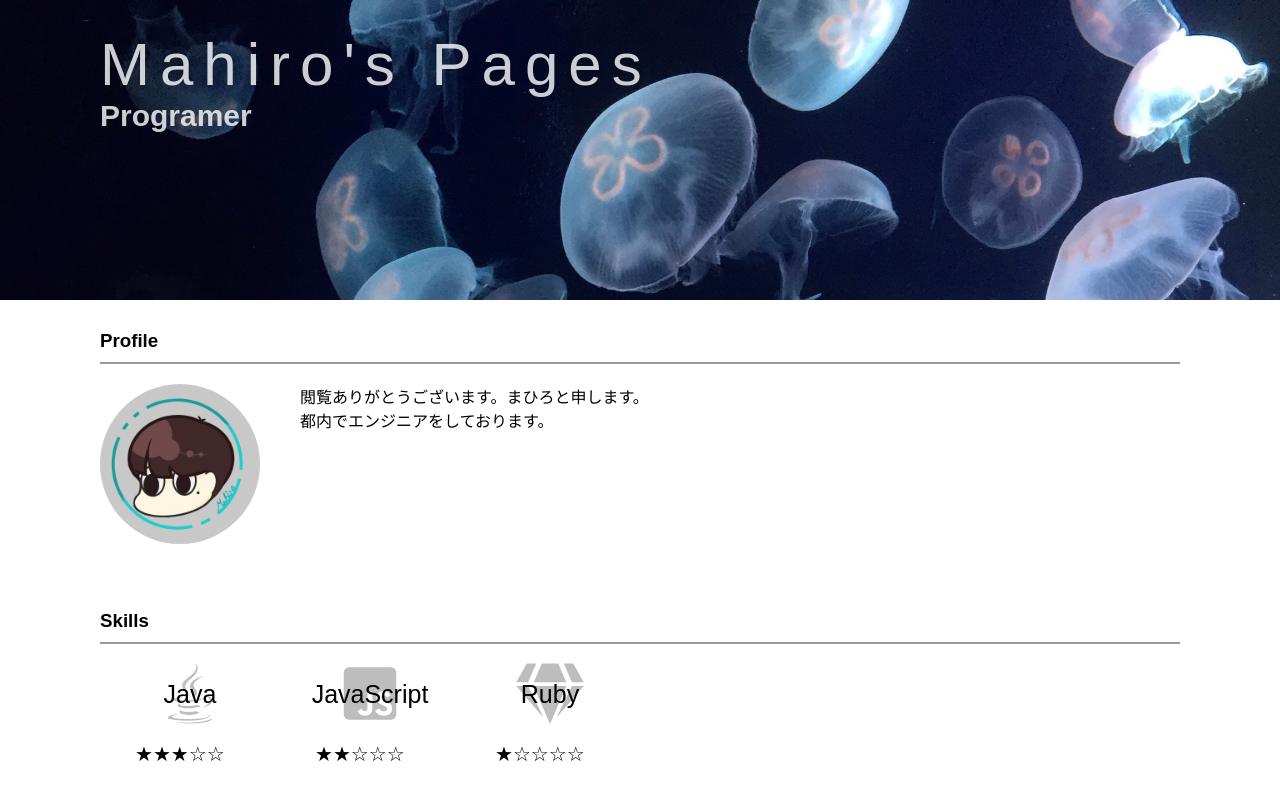
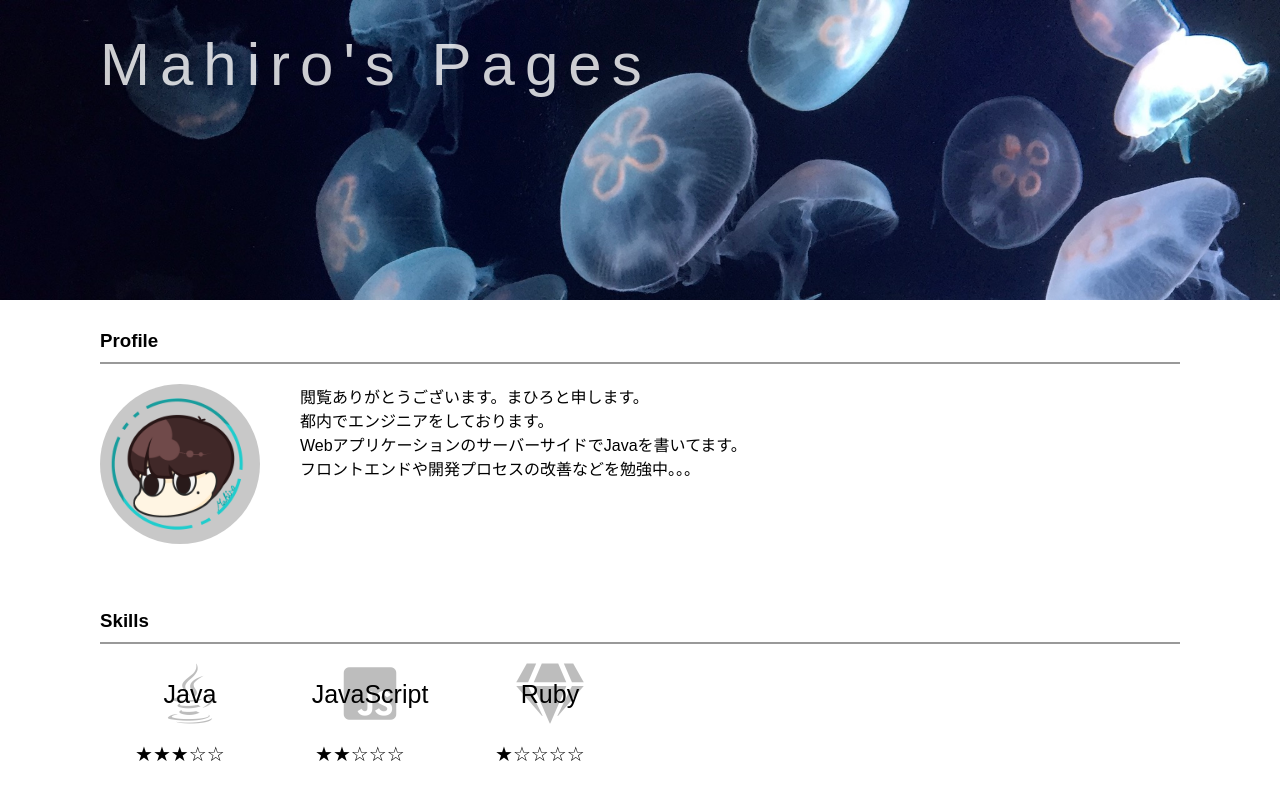
Before and after one commit to mahiro-k/portfolio, a plain HTML site: page index.html in a window 1280 px wide. Shown: the top 800 px of the page. Drawn offline with Linux system fonts and the light colour scheme.

Commit message:
change profile and css

```diff
--- a/css/stylesheet.css
+++ b/css/stylesheet.css
@@ -28,7 +28,7 @@
 }
 
 .top-wrapper {
-  height: 300px;
+  min-height: 300px;
   background-image: url("../images/header_jellyfish.jpeg");
   background-size: cover;
   color: rgba(255, 255, 255, 0.8);
@@ -44,7 +44,7 @@
   font-size: 30px;
 }
 .profile-wrapper {
-  height: 280px;
+  min-height: 280px;
 }
 
 .prof-icon img{
@@ -62,7 +62,7 @@
 }
 
 .skill-wrapper {
-  height: 220px;
+  min-height: 220px;
 }
 
 .skill-item {
--- a/index.html
+++ b/index.html
@@ -15,7 +15,6 @@
   <div class="top-wrapper clearfix">
     <div class="container">
       <h1>Mahiro's Pages</h1>
-      <h2>Programer</h2>
     </div>
   </div>
 
@@ -28,7 +27,9 @@
       <div class="prof-intro">
         <p>
           閲覧ありがとうございます。まひろと申します。<br>
-          都内でエンジニアをしております。
+          都内でエンジニアをしております。<br>
+          WebアプリケーションのサーバーサイドでJavaを書いてます。<br>
+          フロントエンドや開発プロセスの改善などを勉強中。。。<br>
         </p>
       </div>
     </div>
```
